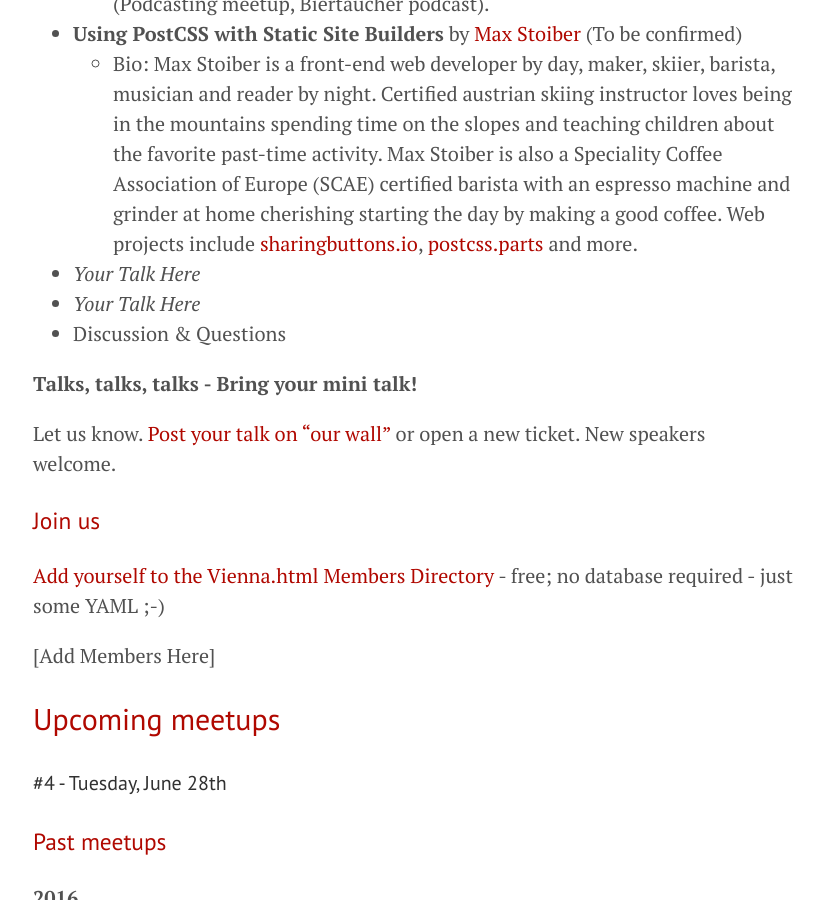
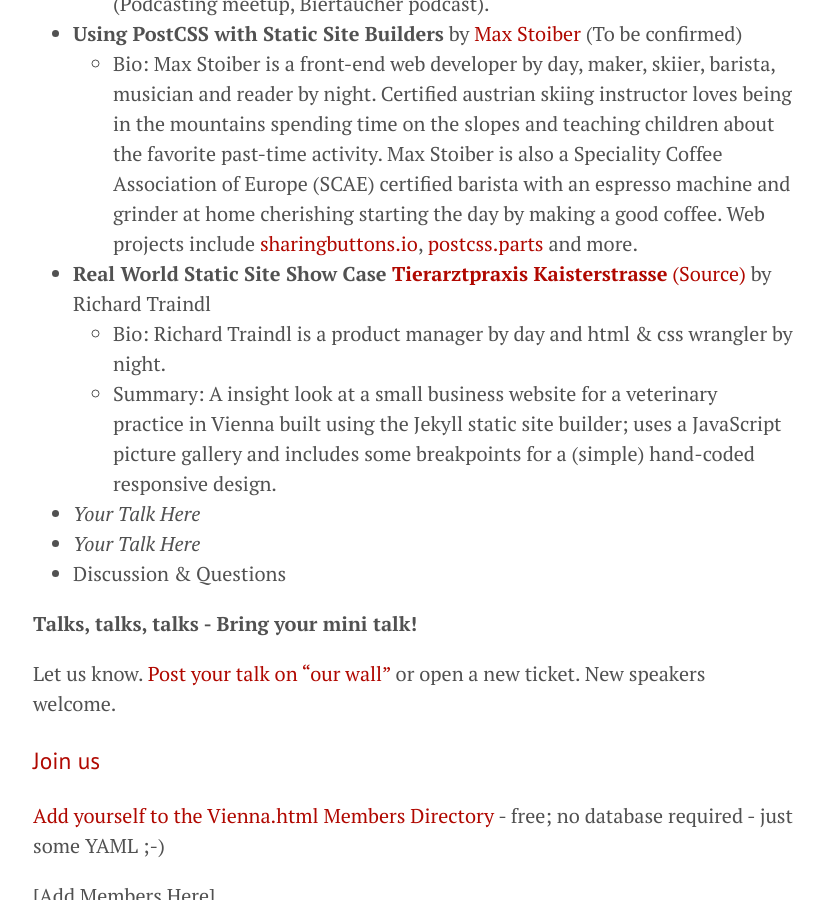
Before and after one commit to goodbyeaustria/archive, a Jekyll site: the page built from index.md, in a window 1280 px wide and 900 px high, scrolled down 1518 px. Shown: the whole window, without its empty margins (227-1051 px from the left). Built offline with Jekyll 4.4.1, drawn with Linux system fonts in a browser that asks for light colours.

Commit message:
add static site showcase

```diff
--- a/index.md
+++ b/index.md
@@ -36,6 +36,10 @@
    - Summary: An overview of the current state of podcast publishing (problems, challenges, requirements) and how some of the issues can be resolved by Octopod, a static site generator (based on Jekyll and parts of Octopress) dedicated to podcasting. Stefan will go into details of secure and quick publishing (static, https, rsync) and show off some nice features of Octopod (Twitter, Disqus, Flattr + Podlove Webplayer integrations) in a live demo. Furthermore  will encourage you getting started with podcasting via a minimal setup and introduce you to the Viennese podcasting community (Podcasting meetup, Biertaucher podcast).
 - **Using PostCSS with Static Site Builders** by [Max Stoiber](http://mxstbr.com)  (To be confirmed)
     - Bio: Max Stoiber is a front-end web developer by day, maker, skiier, barista, musician and reader by night. Certified austrian skiing instructor loves being in the mountains spending time on the slopes and teaching children about the favorite past-time activity. Max Stoiber is also a Speciality Coffee Association of Europe (SCAE) certified barista with an espresso machine and grinder at home cherishing starting the day by making a good coffee. Web projects include [sharingbuttons.io](http://sharingbuttons.io), [postcss.parts](http://postcss.parts) and more.
+- **Real World Static Site Show Case [Tierarztpraxis Kaisterstrasse](http://tierarztpraxis-kaiserstrasse.at)** [(Source)](https://github.com/richardtraindl/tierarztpraxis-kaiserstrasse.at) by Richard Traindl
+  - Bio: Richard Traindl is a product manager by day and html & css wrangler by night.
+  - Summary: A insight look at a small business website for a veterinary practice in Vienna built using the Jekyll static site builder; uses a JavaScript picture gallery and includes some breakpoints for a (simple) hand-coded responsive design.
+
 - _Your Talk Here_
 - _Your Talk Here_
 - Discussion & Questions
```
